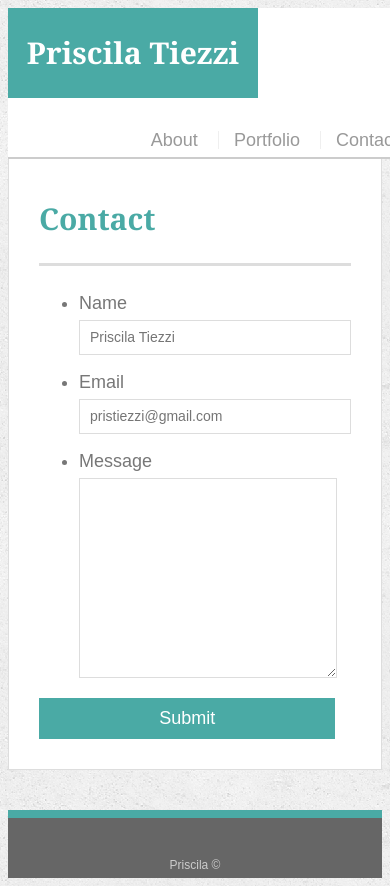
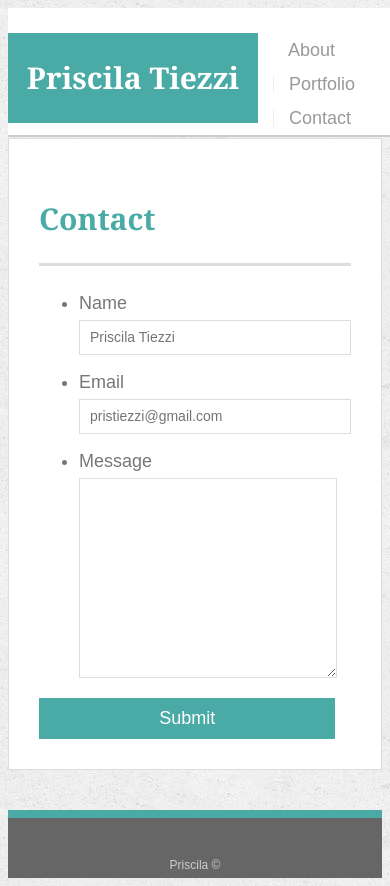
Before and after one commit to pritiezzi/Responsive-Portfolio, a plain HTML site: page recommended-homework-solution/contact.html in a window 390 px wide. Drawn offline with Linux system fonts and the light colour scheme.

Commit message:
image sized

```diff
--- a/recommended-homework-solution/assets/css/style.css
+++ b/recommended-homework-solution/assets/css/style.css
@@ -247,5 +247,9 @@ input[type=submit] {
   width:95%;
   padding:10px;
   }
+  nav {
+    float: none;
+
+  }
   #submit{width:50%;}
   }
```
